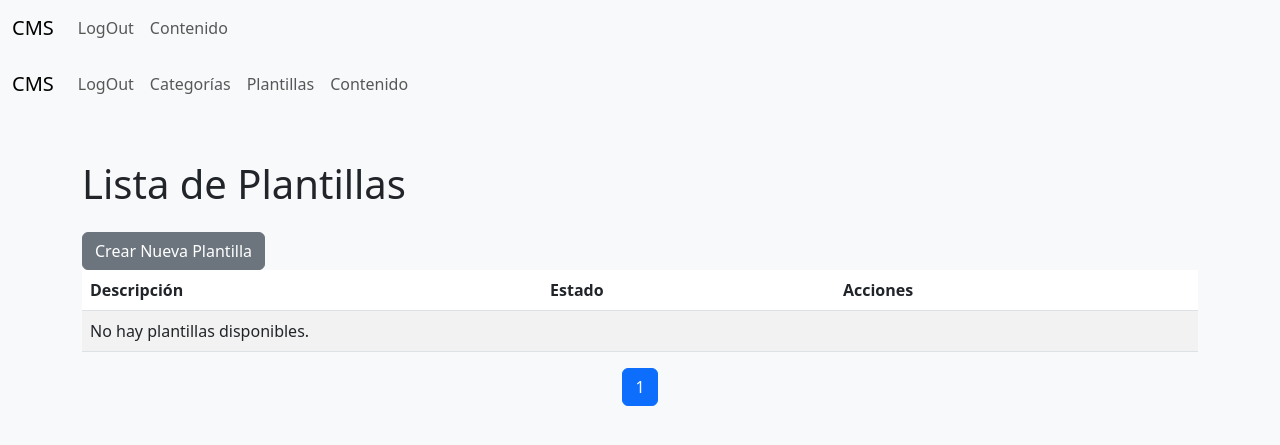
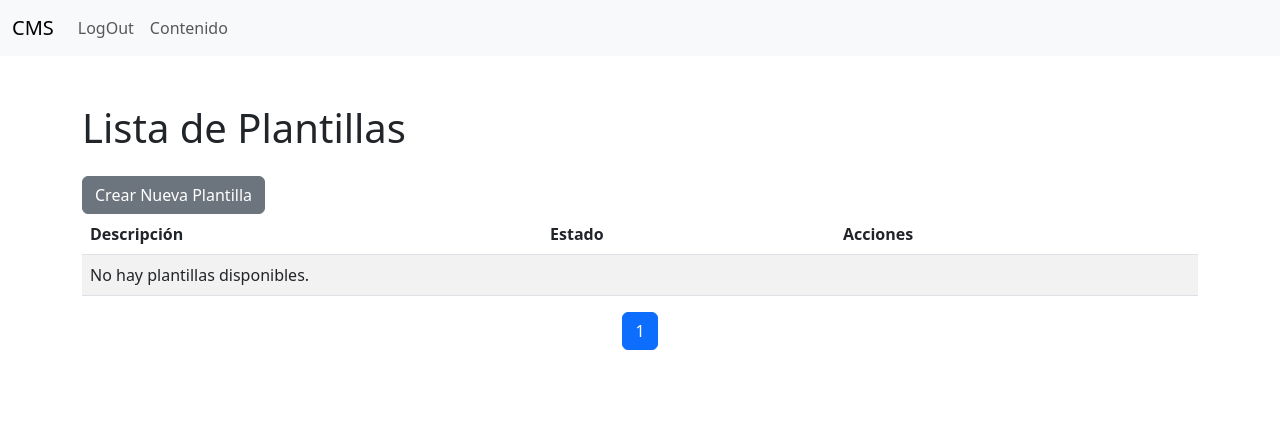
Before and after one commit to jmcoronelr/IS2_Django, a Django app: page /plantillas/list/ in a window 1280 px wide. Shown: the top 445 px of the page. Run offline with Django 5.2, Linux system fonts and the light colour scheme; the visitor is signed in with stand-in values (Sample User, id 1); data that the repository does not hold is empty.

Commit message:
Modificacion de plantilla

```diff
--- a/myproject/Plantillas/templates/Plantillas/plantilla_list.html
+++ b/myproject/Plantillas/templates/Plantillas/plantilla_list.html
@@ -31,36 +31,8 @@
         }
     </style>
 </head>
-<body class="bg-light">
-    <nav class="navbar navbar-expand-lg bg-body-tertiary mb-4">
-        <div class="container-fluid">
-            <a class="navbar-brand" href="{% url 'sistema' %}">CMS</a>
-            <button class="navbar-toggler" type="button" data-bs-toggle="collapse" data-bs-target="#navbarNav" aria-controls="navbarNav" aria-expanded="false" aria-label="Toggle navigation">
-                <span class="navbar-toggler-icon"></span>
-            </button>
-            <div class="collapse navbar-collapse" id="navbarNav">
-                <ul class="navbar-nav">
-                    {% if user.is_authenticated %}
-                    <li class="nav-item">
-                        <form action="{% url 'usuarios:logout' %}" method="post">
-                            {% csrf_token %}
-                            <button class="nav-link btn btn-link">LogOut</button>
-                        </form>
-                    </li>
-                    {% endif %}
-                    <li class="nav-item">
-                        <a class="nav-link" href="{% url 'categoria_list' %}">Categorías</a>
-                    </li>
-                    <li class="nav-item">
-                        <a class="nav-link" href="{% url 'plantilla_list' %}">Plantillas</a>
-                    </li>
-                    <li class="nav-item">
-                        <a class="nav-link" href="{% url 'content_list' %}">Contenido</a>
-                    </li>
-                </ul>
-            </div>
-        </div>
-    </nav>
+<body>
+
     <div class="container mt-5">
         <div>
             <h1 class="mb-4">Lista de Plantillas</h1>
```
